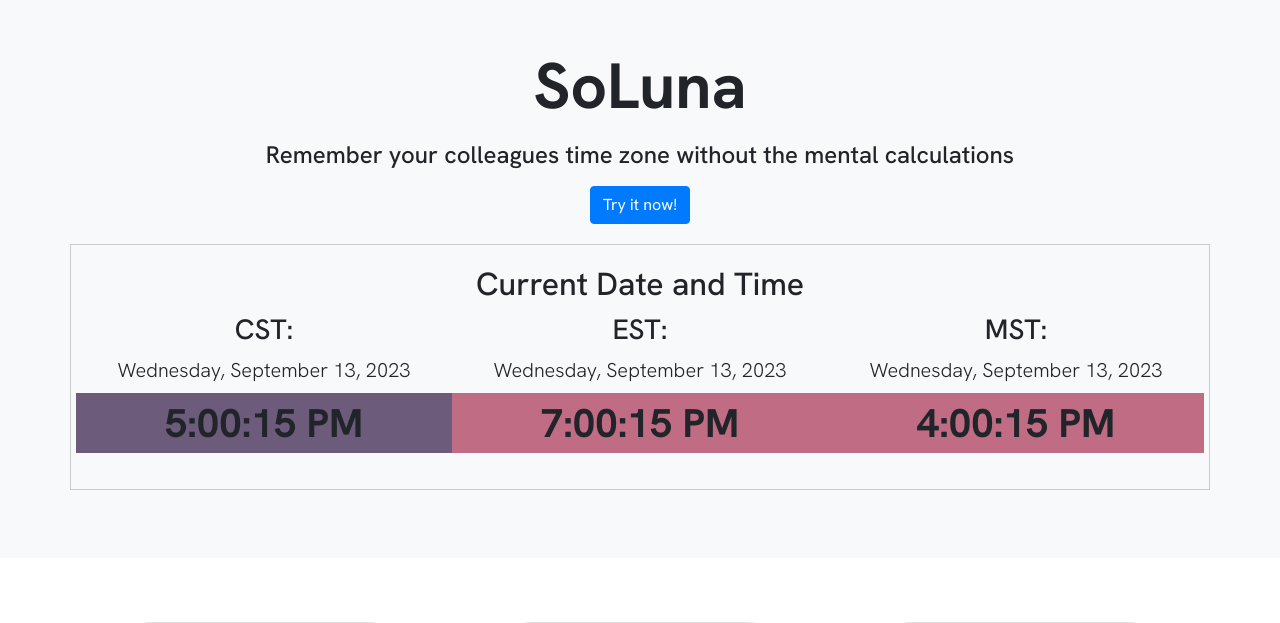
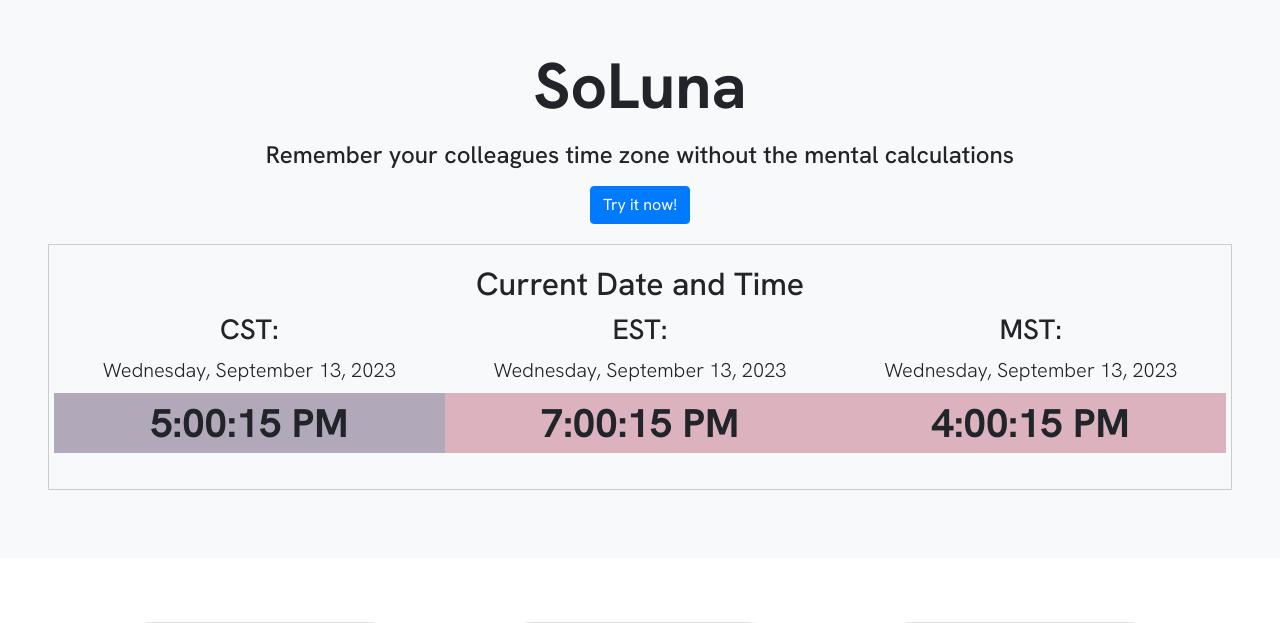
Before and after one commit to sburcombe/time-zone-organizer, a PHP site: page / in a window 1280 px wide. Shown: the part 56-679 px from the top of the page. Run offline with PHP 8.4, Linux system fonts and the light colour scheme; some libraries are stand-ins or nearby versions.

Commit message:
adjusted the opacity of the timezones in the hader

```diff
--- a/header.php
+++ b/header.php
@@ -32,7 +32,8 @@
       <h1 class="mb-3 header-title">SoLuna</h1>
       <h4 class="mb-3">Remember your colleagues time zone without the mental calculations</h4>
       <a class="btn btn-primary" href="" role="button">Try it now!</a>
-        <div id="time-wrapper" class="container">
+        <!-- <div id="time-wrapper" class="container"> -->
+          <div id="time-wrapper">
           <h2>Current Date and Time</h2>
           <div id="time-holder" class = "row">
             <!-- <div class="col-sm container">
--- a/script.js
+++ b/script.js
@@ -264,7 +264,9 @@ function getCurrentTimes() {
     document.getElementById('mst-time').innerHTML = mstTime;
 
     // if (cstTime > 1 && cstTime < 5){
-      $('#cst-time').css('background-color','#6C5B7B');
+      //with 80 is including the alpha value to make the color opaque
+    // $('#cst-time').css('background-color', '#6C5B7B');
+      $('#cst-time').css('background-color','#6C5B7B80');
     // }
   }
 
--- a/styles.css
+++ b/styles.css
@@ -70,7 +70,9 @@ body {
 #mst-time, #est-time, #cst-time {
   font-weight: 700;
   font-size: 2.5rem;
-  background-color: #c06C84;
+  /*with 80 is including the alpha value to make the color opaque */
+  background-color: #C06C8480;
+  /* opacity: .5; */
 }
 
 #mst-date, #est-date, #cst-date {
```
